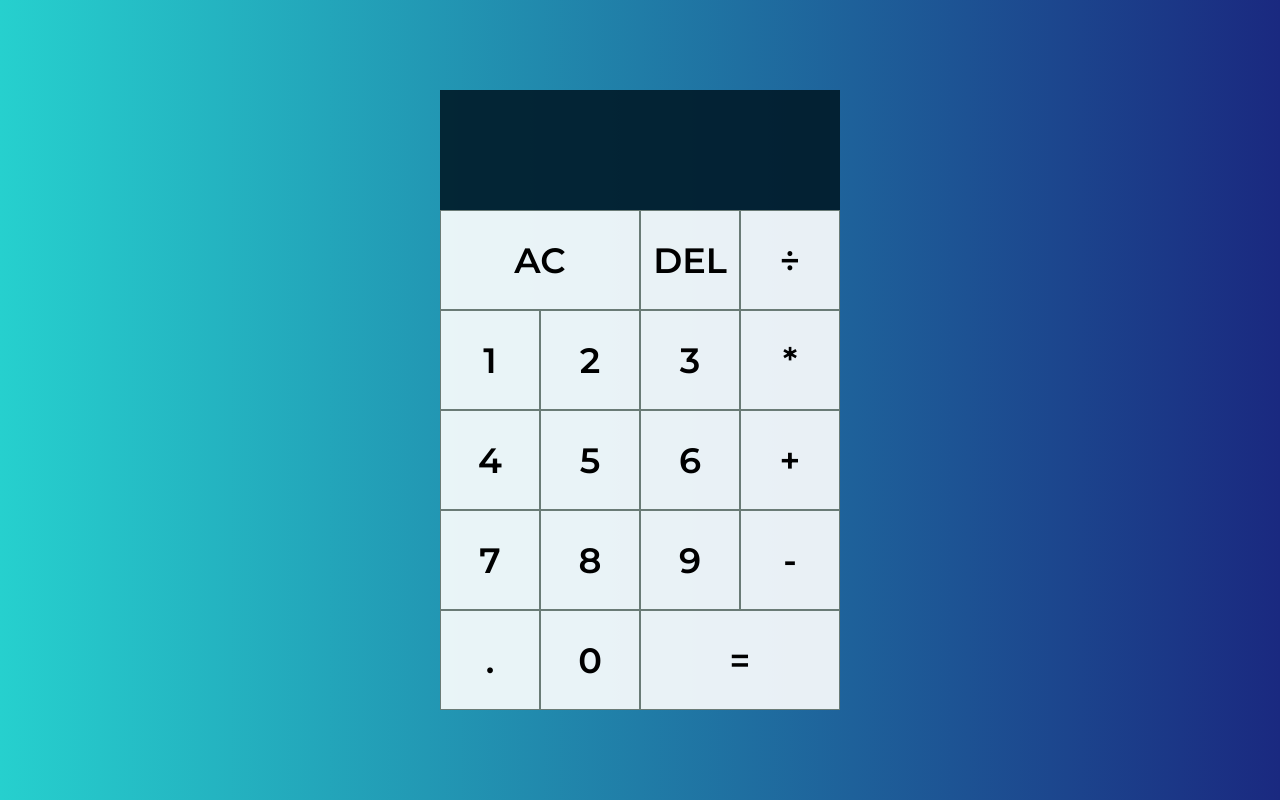
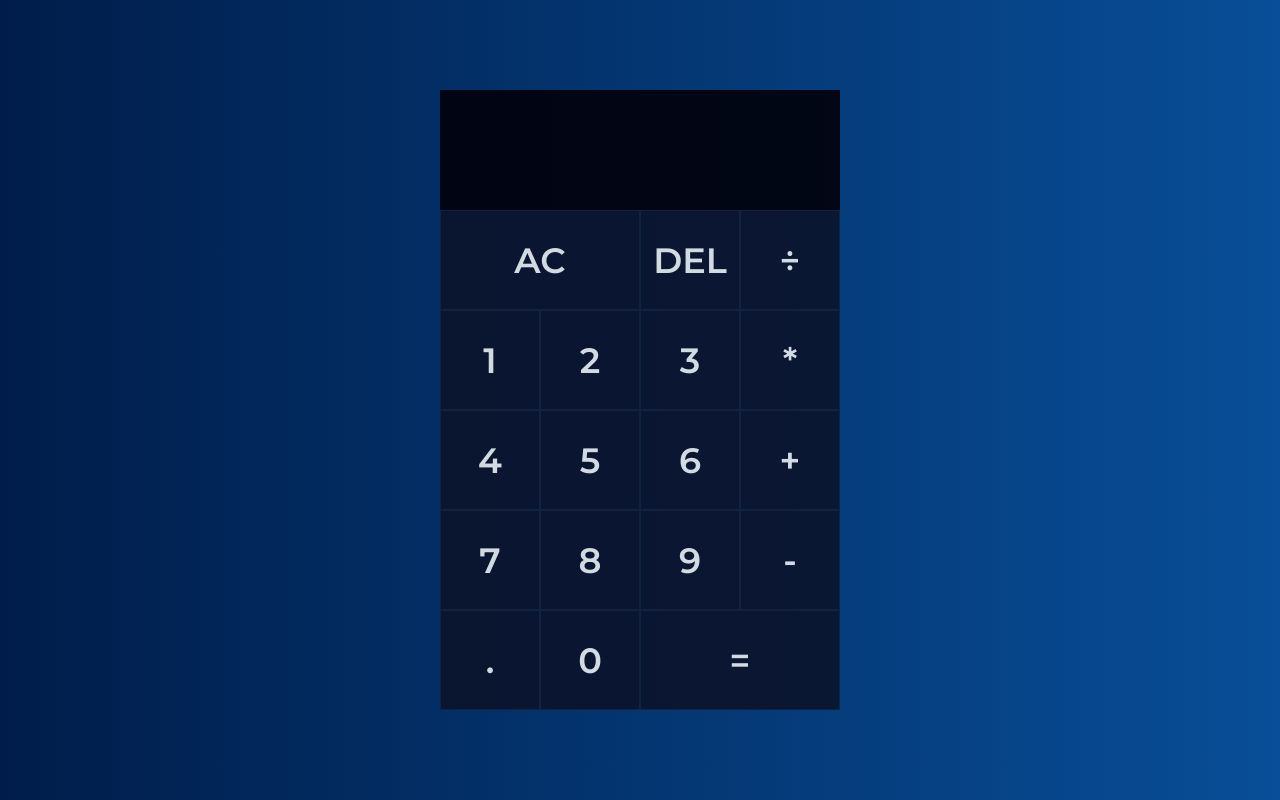
Before and after one commit to davidG999/calculator, a plain HTML site: page app/index.html in a window 1280 px wide. Drawn offline with Linux system fonts and the light colour scheme.

Commit message:
feat: Add dark theme

```diff
--- a/#src/scss/style.scss
+++ b/#src/scss/style.scss
@@ -39,7 +39,7 @@
 body {
   padding   : 0;
   margin    : 0;
-  background: linear-gradient(to left, #1a2980, #26d0ce);
+  background: linear-gradient(to right, #001d4a, #084e98);
 }
 
 .calculator-grid {
@@ -54,13 +54,15 @@ body {
 .calculator-grid>button {
   cursor          : pointer;
   font-size       : 2.2rem;
-  border          : 1px solid #6a7b76;
+  border          : 1px solid #14213d;
   outline         : none;
-  background-color: rgba(255, 255, 255, .90);
+  color           : #e9ecef;
+  background-color: #0b132b;
+  opacity         : 90%;
 }
 
 .calculator-grid>button:hover {
-  background-color: rgba(255, 255, 255, .75);
+  background-color: rgba(0, 0, 0, 25%);
 }
 
 .span-two {
@@ -69,7 +71,7 @@ body {
 
 .output {
   grid-column     : 1 / -1;
-  background-color: #001a29;
+  background-color: #02010a;
   opacity         : 90%;
   display         : flex;
   align-items     : flex-end;
@@ -82,7 +84,7 @@ body {
 
 .output .previous-operand {
   color    : #cad2c5;
-  opacity  : 90%;
+  opacity  : 80%;
   font-size: 1.3rem;
 }
 
```
Also changed, not shown: app/css/style.css, app/css/style.min.css.
